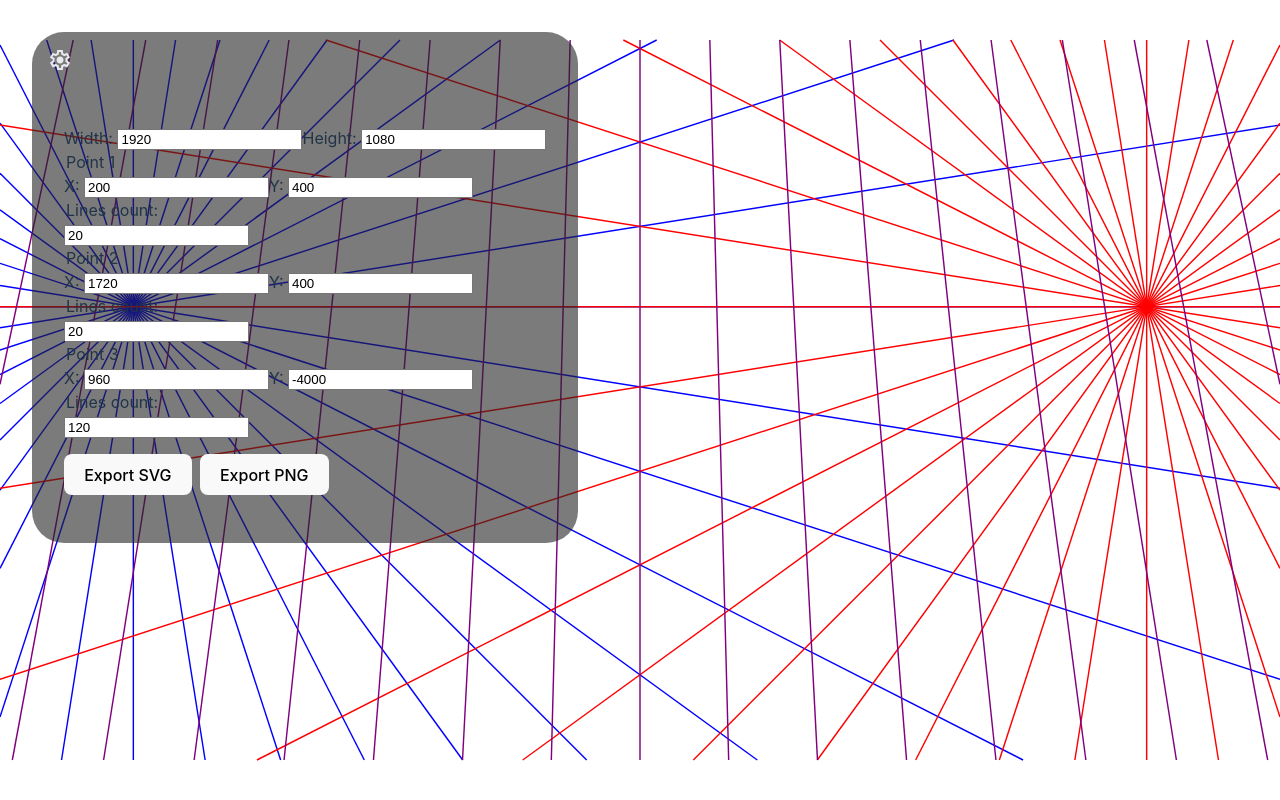
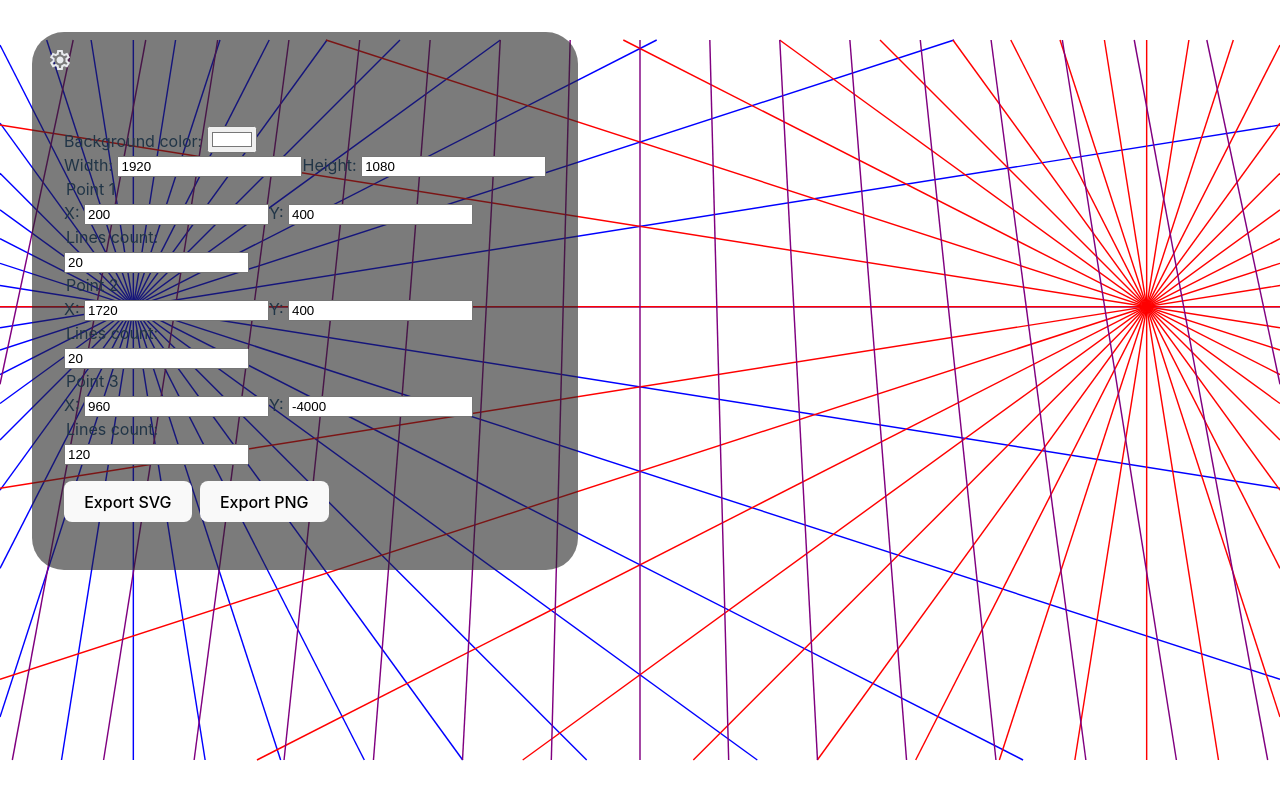
Before and after one commit to El-Ahmed/Perspective-Generator, a React (Vite) app: page / in a window 1280 px wide. Both pictures are taken after a click on the element 60 px from the left and 63 px from the top of the page. Built offline with nearby package versions, Linux system fonts and the light colour scheme.

Commit message:
feat: :sparkles: set background color

```diff
--- a/src/App.tsx
+++ b/src/App.tsx
@@ -18,6 +18,7 @@ function App() {
   });
   const [height, setHeight] = useState(1080);
   const [width, setWidth] = useState(1920);
+  const [backgroundColor, setBackgroundColor] = useState("#ffffff");
   const [showSettings, setShowSettings] = useState(false);
 
   const perspectiveRef = useRef<PerspectiveHandle>(null);
@@ -41,6 +42,13 @@ function App() {
         </div>
         {!showSettings ? null : (
           <div className="form-settings">
+            <label>Background color: </label>
+            <input
+              type="color"
+              value={backgroundColor}
+              onChange={(e) => setBackgroundColor(e.target.value)}
+            ></input>
+            <br />
             <label>Width: </label>
             <input
               type="number"
@@ -88,6 +96,7 @@ function App() {
         guideline1={guideline1}
         guideline2={guideline2}
         guideline3={guideline3}
+        backgroundColor={backgroundColor}
         height={height}
         width={width}
       />
--- a/src/components/Perspective.tsx
+++ b/src/components/Perspective.tsx
@@ -15,8 +15,13 @@ const Perspective = forwardRef<
     guideline3: Guideline;
     height: number;
     width: number;
+    backgroundColor: string;
   }
->(({ guideline1, guideline2, guideline3, height, width }, ref) => {
+>(
+  (
+    { guideline1, guideline2, guideline3, height, width, backgroundColor },
+    ref
+  ) => {
     const svgRef = useRef(null);
 
     const exportSvg = () => {
@@ -80,7 +85,8 @@ const Perspective = forwardRef<
     };
     const getBasicSecondPoint = (guideline: Guideline) => {
       const { lineCount, point } = guideline;
-    const points = Array.from(new Array(lineCount), (_, i) => i).map((line) => {
+      const points = Array.from(new Array(lineCount), (_, i) => i).map(
+        (line) => {
           const angle = line ? (line * Math.PI) / lineCount : 0;
 
           const opp = Math.tan(angle) * MAX_LENGTH;
@@ -88,7 +94,8 @@ const Perspective = forwardRef<
             x: point.x + MAX_LENGTH,
             y: point.y + opp,
           };
-    });
+        }
+      );
       return points;
     };
 
@@ -123,7 +130,10 @@ const Perspective = forwardRef<
 
         const acceptedPoints = points.filter(
           (point) =>
-          point.x >= 0 && point.x <= width && point.y >= 0 && point.y <= height
+            point.x >= 0 &&
+            point.x <= width &&
+            point.y >= 0 &&
+            point.y <= height
         );
         return {
           point1: acceptedPoints[0],
@@ -142,7 +152,13 @@ const Perspective = forwardRef<
           width="100%"
           height="100%"
         >
-        <rect x="0" y="0" width={width} height={height} fill="white" />
+          <rect
+            x="0"
+            y="0"
+            width={width}
+            height={height}
+            fill={backgroundColor}
+          />
           {getLines(guideline1).map((points) => {
             return (
               <line
@@ -182,5 +198,6 @@ const Perspective = forwardRef<
         </svg>
       </div>
     );
-});
+  }
+);
 export default Perspective;
```
Lines whose indentation alone changed are shown as unchanged.
